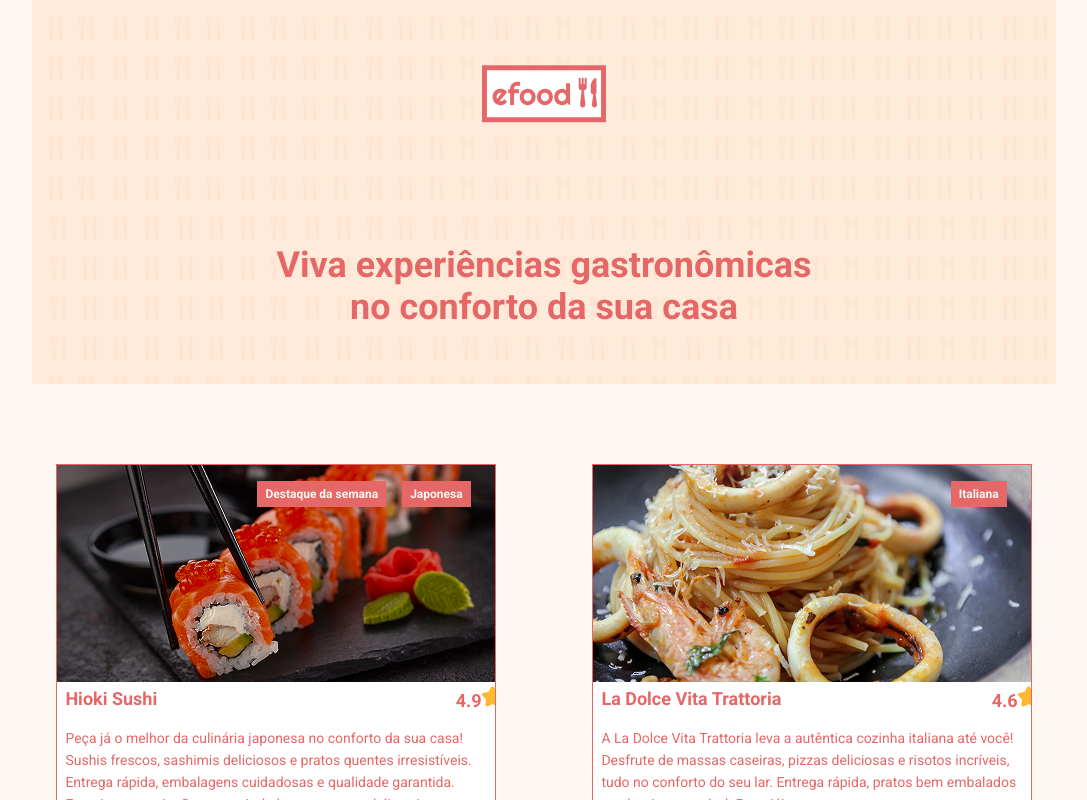
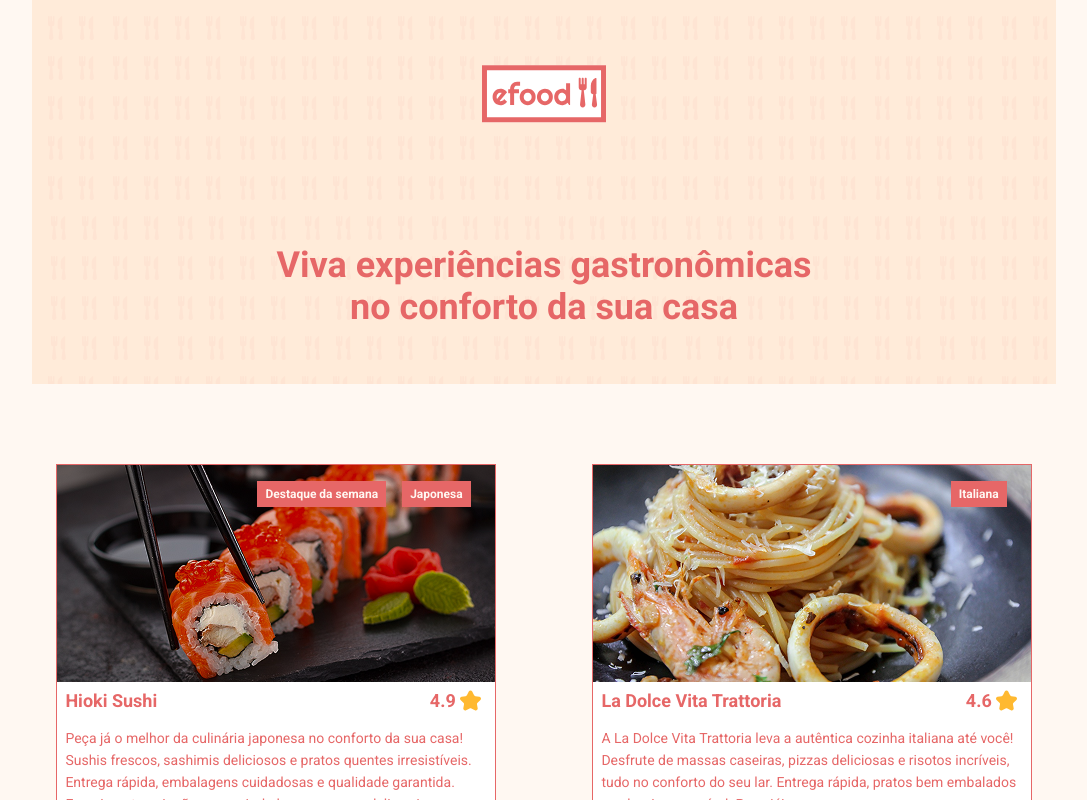
Before and after one commit to Adriano-04/e-food, a React (Vite) app: page / in a window 1280 px wide. Shown: the top 800 px of the page, without its empty margins (96-1183 px from the left). Built offline with nearby package versions, Linux system fonts and the light colour scheme.

Commit message:
pequena correção

```diff
--- a/src/components/Prato/style.ts
+++ b/src/components/Prato/style.ts
@@ -16,7 +16,11 @@ export const Card = styled.div<Omit<Props, 'nome' | 'descricao' | 'imagem' | 'no
 export const TextoPrincipal = styled.h3`
     font-size: 18px;
     font-weight: 700;
+    padding-top: 4px;
     margin: 0;
+    display: flex;
+    align-items: center;
+    gap: 4px;
 `
 
 export const Div = styled.div`
@@ -24,7 +28,7 @@ export const Div = styled.div`
     justify-content: space-between;
     align-items: center;
     margin-left: 8px;
-    width: 100%;
+    width: 95%;
 `
 export const Texto = styled.p`
     font-size: 14px;
```
